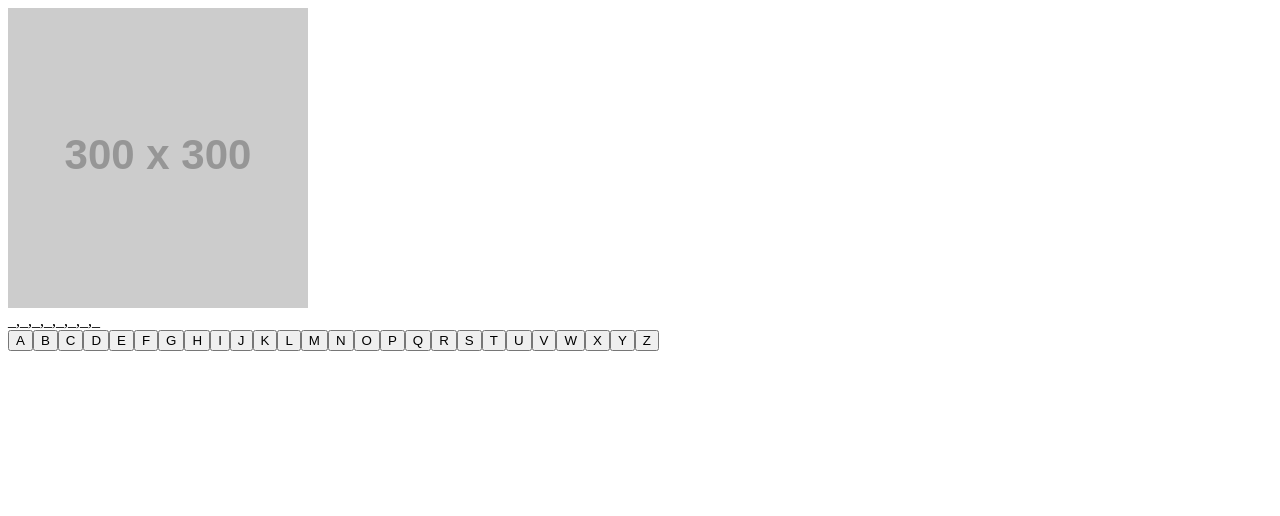
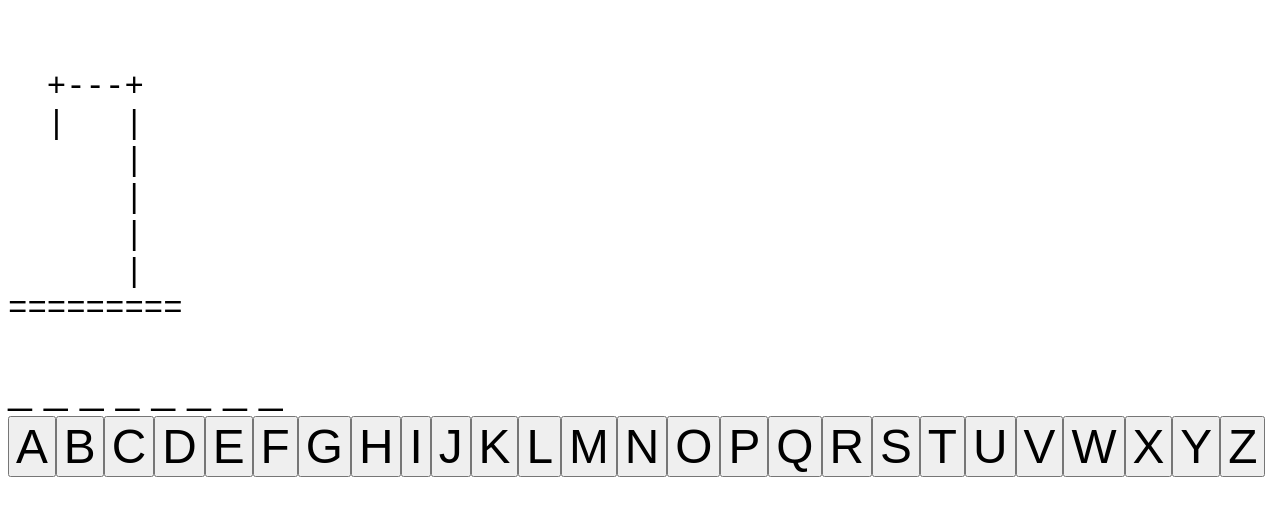
Before and after one commit to Darekor/hangman, a React (Vite) app: page / in a window 1280 px wide. Shown: the top 516 px of the page. Built offline with nearby package versions, Linux system fonts and the light colour scheme; no server answers.

Commit message:
Add images, API requests and interactive buttons

```diff
--- a/src/Hangman.jsx
+++ b/src/Hangman.jsx
@@ -1,24 +1,30 @@
-import { useState} from "react"
+import { useState, useRef, useEffect} from "react"
 import HangmanImage from "./HangmanImage";
 import WordDisplay from "./WordDisplay";
+import LetterButtonContainer from "./LetterButtonContainer";
+import LetterButton from "./LetterButton";
 
 function Hangman(){
 
-    const word = "squirrel"
+    const word = useRef("squirrel")
     const [mistakes, setMistakes] = useState(0);
     const [partialWord,setPartialWord] = useState(["_","_","_","_","_","_","_","_"])
-    const [letters,setLetters] = useState(Array(5).fill(0))
+    const [letters,setLetters] = useState(Array(26).fill(0))
+
+    useEffect(()=>{
+        getRandomWord(10);
+    },[])
 
 
-
-    function findIndices(letter){
-        let start = word.indexOf(letter,0);
-        const indices = [];
-        while (start !== -1){
-            indices.push(start);
-            start = word.indexOf(letter,start+1);
-        }
-        return indices;
+    async function getRandomWord(length=5, start='?', samples = 100) {
+        const APIREQUEST = `https://api.datamuse.com/words?sp=${start}${'?'.repeat(length-1)}&max=${100}`;
+        fetch(APIREQUEST).
+        then(request => request.json()).
+        then(json => json[Math.floor(Math.random()*Math.min(samples,json.length))].word).
+        then(randomWord=>{
+            word.current = randomWord;
+            setPartialWord(Array(word.current.length).fill('_'));
+        })
     }
 
     function fillPartialWord(pw,indices,letter){
@@ -29,6 +35,17 @@ function Hangman(){
                 }
                 return value;
             })
+    }
+
+    function generateButtons(){
+        const res = []
+        for (let index = 0; index < letters.length; index++) {
+            res.push(<LetterButton key={index}
+                                   letterIndex={index}
+                                   letterVal={letters[index]}
+                                   handleClick={()=>handleButtonClick(String.fromCharCode(97+index))}/>)
+        }
+        return res;
     }
 
     function makeButtons(){
@@ -48,20 +65,41 @@ function Hangman(){
         const indices = findIndices(letter);
         if (indices.length===0){
             setMistakes(mistakes+1);
+            changeLetter(letter.charCodeAt(0)-97,1)
         }
         else{
             setPartialWord(pw=>fillPartialWord(pw,indices,letter));
+            changeLetter(letter.charCodeAt(0)-97,2)
         }
+
+        function findIndices(letter){
+            let start = word.current.indexOf(letter,0);
+            const indices = [];
+            while (start !== -1){
+                indices.push(start);
+                start = word.current.indexOf(letter,start+1);
+            }
+            return indices;
+        }
+
+        function changeLetter(index,value){
+            setLetters(l=>l.map((val,i)=>{
+            if (i===index){
+                return value;
+            }
+            else{
+                return val;
+            }
+    }))}
+
     }
 
     return(
         <div>
             <HangmanImage mistakes={mistakes}/>
             <div>
-                <WordDisplay partialWord={partialWord}/>
-                <div>
-                    {makeButtons()}
-                </div>
+                <WordDisplay partialWord={partialWord} mistakes={mistakes}/>
+                {generateButtons()}
             </div>
         </div>
     )
--- a/src/HangmanImage.jsx
+++ b/src/HangmanImage.jsx
@@ -1,6 +1,59 @@
-function HangmanImage(){
+function HangmanImage({mistakes=0}){
+
+    const IMAGES=[`
+  +---+
+  |   |
+      |
+      |
+      |
+      |
+=========`,`
+  +---+
+  |   |
+  O   |
+      |
+      |
+      |
+=========`,`
+  +---+
+  |   |
+  O   |
+  |   |
+      |
+      |
+=========`,`
+  +---+
+  |   |
+  O   |
+ /|   |
+      |
+      |
+=========`,`
+  +---+
+  |   |
+  O   |
+ /|\\  |
+      |
+      |
+=========`,`
+  +---+
+  |   |
+  O   |
+ /|\\  |
+ /    |
+      |
+=========`,`
+  +---+
+  |   |
+  O   |
+ /|\\  |
+ / \\  |
+      |
+=========`]
     return(
-        <img src="https://placehold.co/300" alt="Placeholder" />
+        <pre>
+			{IMAGES[Math.min(mistakes,6)]}
+		</pre>
     )
 }
 
--- a/src/LetterButton.jsx
+++ b/src/LetterButton.jsx
@@ -1,8 +1,8 @@
-function LetterButton(){
+function LetterButton({letterIndex=0,letterVal=0,handleClick}){
     return (
-        <div>
-
-        </div>
+        <button disabled={letterVal!==0} onClick={handleClick}>
+            {String.fromCharCode(65 + letterIndex)}
+        </button>
     )
 }
 
--- a/src/WordDisplay.jsx
+++ b/src/WordDisplay.jsx
@@ -1,9 +1,9 @@
 import { useState } from "react"
 
-function WordDisplay({partialWord}){
+function WordDisplay({partialWord, mistakes}){
 
     return(
-        <div>{partialWord.join()}</div>
+        <div>{partialWord.join(' ')}</div>
     )
 }
 
--- a/src/index.css
+++ b/src/index.css
@@ -0,0 +1,3 @@
+*{
+    font-size: 1.2em;
+}
```
